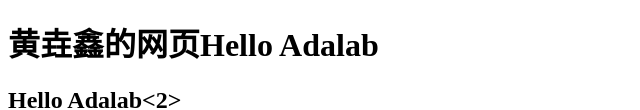
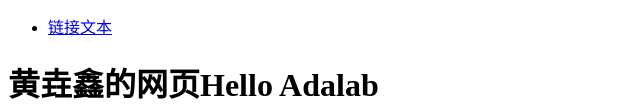
Before and after one commit to hyx1234qweqw/bilibili.html, a plain HTML site: page bilibili.html in a window 1280 px wide. Shown: the part 314-424 px from the top of the page, without its empty margins (0-640 px from the left). Drawn offline with Linux system fonts and the light colour scheme.

Commit message:
Update bilibili.html

```diff
--- a/bilibili.html
+++ b/bilibili.html
@@ -12,8 +12,10 @@
     <header><a><img src="https://user-images.githubusercontent.com/101450732/158099125-a9571784-3c0a-4576-9e83-ae400d30f698.jpg">
 </a></header>
     <main><ul>
+    <li>    <a href="https://www.bilibili.com/">链接文本</a>
+        </li>
 
-    </ul>
+   </ul>
     <aside></aside>
     </main><h1>黄垚鑫的网页Hello Adalab</h1>
     <h2>Hello Adalab<2>
```
